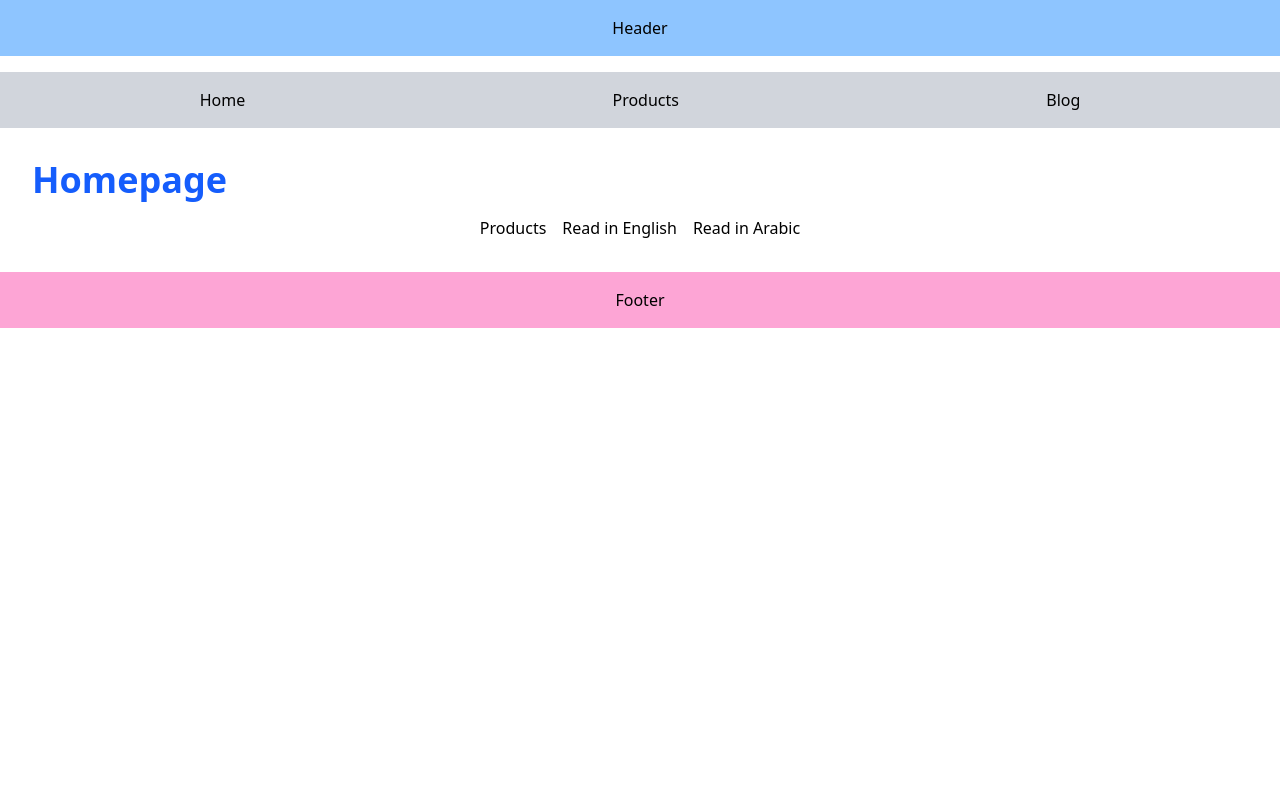
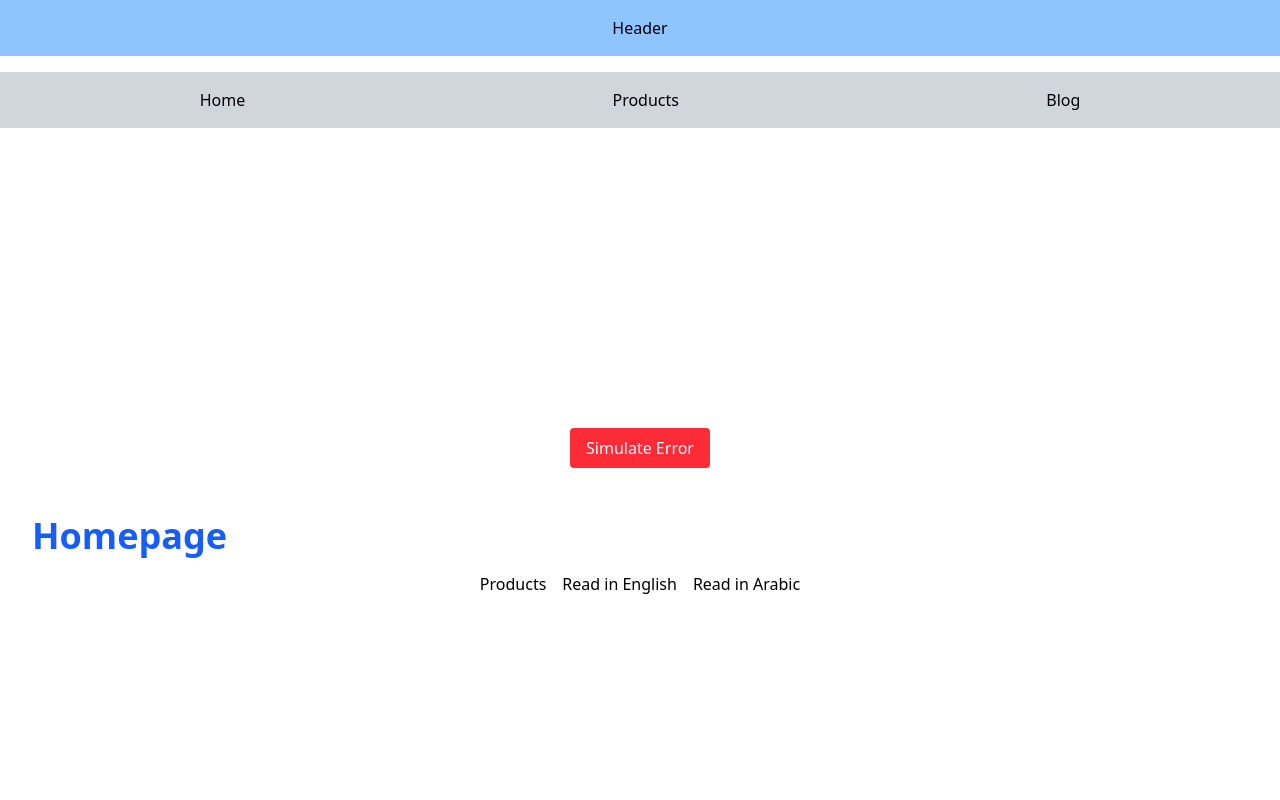
Before and after one commit to WeamHasan/FirstNextProject, a Next.js app: page / in a window 1280 px wide. Shown: the top 800 px of the page. Built offline with nearby package versions, Linux system fonts and the light colour scheme.

Commit message:
Adding global-error and modify productId

```diff
--- /dev/null
+++ b/src/app/error-wrapper.tsx
@@ -0,0 +1,42 @@
+"use client";
+
+import "./globals.css";
+
+import { useState } from "react";
+
+interface ErrorWrapperProps {
+    children: React.ReactNode;
+}
+
+const ErrorSimulator = ({
+    message = "An error has occurred.",
+} : {
+    message?: string;
+}) => {
+    const [hasError, setHasError] = useState(false);
+
+    if (hasError) {
+        throw new Error(message);
+    }
+
+    return (
+        <button
+            onClick={() => setHasError(true)}
+            className="px-4 py-2 bg-red-500 text-white rounded"
+        >
+            Simulate Error
+        </button>
+    );
+
+}
+
+export const ErrorWrapper = ({ children }: ErrorWrapperProps) => {
+    return (
+        <div className="flex flex-col items-center justify-center min-h-screen py-2">
+            <div className="mb-4 space-x-4">
+                <ErrorSimulator message="Simulated error in root layout"></ErrorSimulator>
+            </div>
+            {children}
+        </div>
+    )
+}
--- /dev/null
+++ b/src/app/global-error.tsx
@@ -0,0 +1,20 @@
+"use client";
+
+import "./globals.css";
+
+export default function GlobalError() {
+    return (
+        <html>
+            <body>
+                <div>
+                    <h2>Something went wrong</h2>
+                    <button onClick={() => {
+                        window.location.reload();
+                    }}>
+                        Refresh
+                    </button>
+                </div>
+            </body>
+        </html>
+    )
+}
--- a/src/app/layout.tsx
+++ b/src/app/layout.tsx
@@ -1,5 +1,6 @@
 import "./globals.css";
 import Link from "next/link";
+import { ErrorWrapper } from "./error-wrapper";
 
 export const metadata = {
   title: "Next.js",
@@ -26,7 +27,9 @@ export default function RootLayout({
             Blog
           </Link>
         </nav>
-        {children}
+        <ErrorWrapper>
+          {children}
+        </ErrorWrapper>
         <footer className="bg-pink-300 p-4 text-center">Footer</footer>
       </body>
     </html>
--- a/src/app/products/[productId]/page.tsx
+++ b/src/app/products/[productId]/page.tsx
@@ -1,31 +1,32 @@
 import { Metadata } from "next";
 import Image from "next/image";
 
-type Props = {
-    params: { productId: string }
-}
+// Use inline param typing to avoid conflicts with framework PageProps constraints
 
-const getProduct = async({productId}: {productId: string}) => {
+// Accept productId directly for clarity and correct typing
+const getProduct = async (productId: string) => {
     const data = await fetch(`https://dummyjson.com/products/${productId}`);
-    if(!data.ok) {
+    if (!data.ok) {
         throw new Error("Failed to fetch product");
     }
     const product = await data.json();
     return product;
 }
 
-export const generateMetadata = async({params}: Props) : Promise<Metadata> => {
+export const generateMetadata = async({ params }: { params: Promise<{ productId: string }> }) : Promise<Metadata> => {
+    // Next's PageProps may give params as a Promise — await to get the object
     const { productId } = await params;
-    const product = await getProduct({productId});
+    const product = await getProduct(productId);
     return {
         title: product.title,
         description: product.description
     }
 }
 
-export default async function ProductDetails({ params }: Props) {
+export default async function ProductDetails({ params }: { params: Promise<{ productId: string }> }) {
+    // params can be a Promise according to Next's types — await it to obtain productId
     const { productId } = await params;
-    const product = await getProduct({productId});
+    const product = await getProduct(productId);
     return (
         <>
         <h3>Product id : {product.id}</h3>
--- a/src/app/products/page.tsx
+++ b/src/app/products/page.tsx
@@ -5,7 +5,7 @@ export default async function Products() {
     return (
         <div>
         <ul>
-            {products.map((product : any) => (
+            {products.map((product: { id: number }) => (
                 <li key={product.id}>{product.id}</li>
             ))}
         </ul>
```
